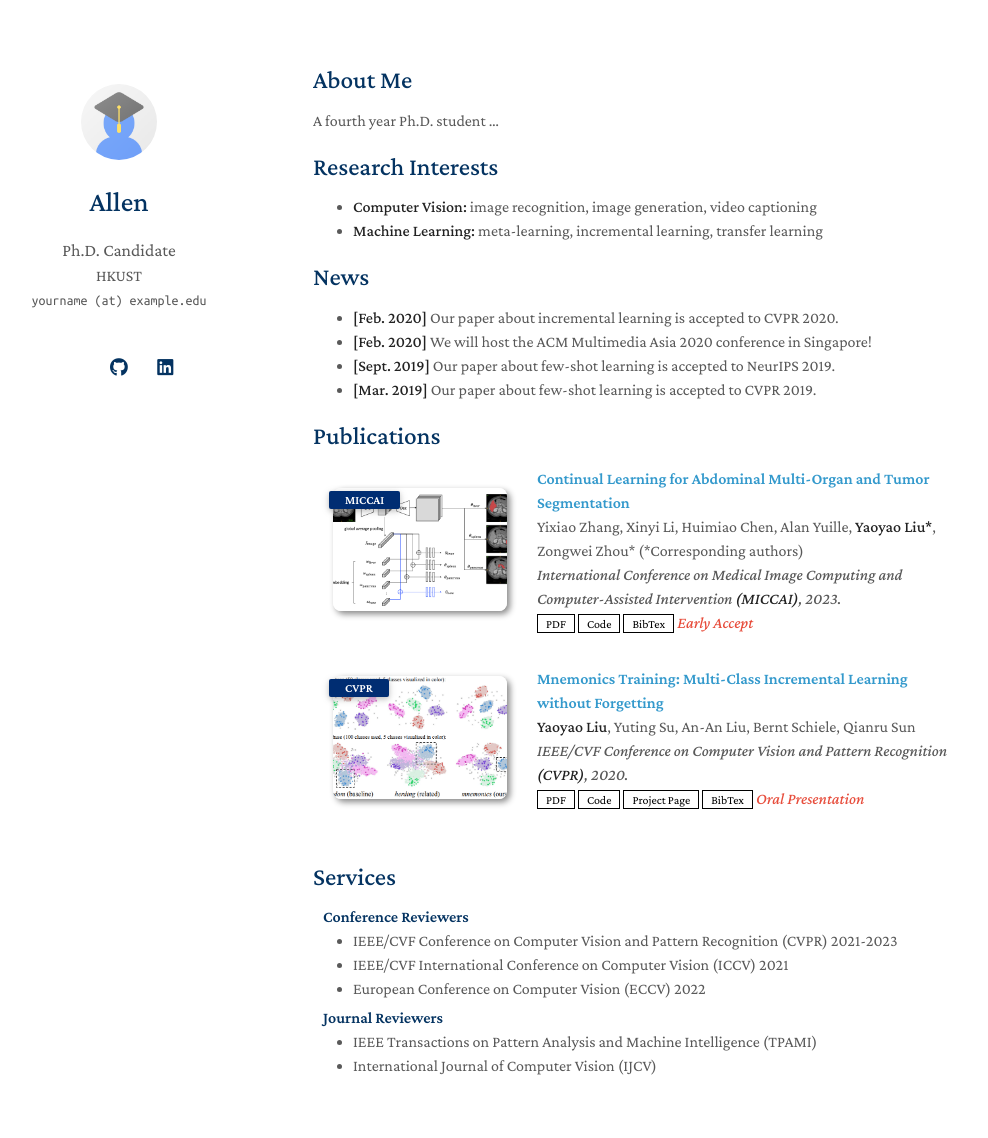
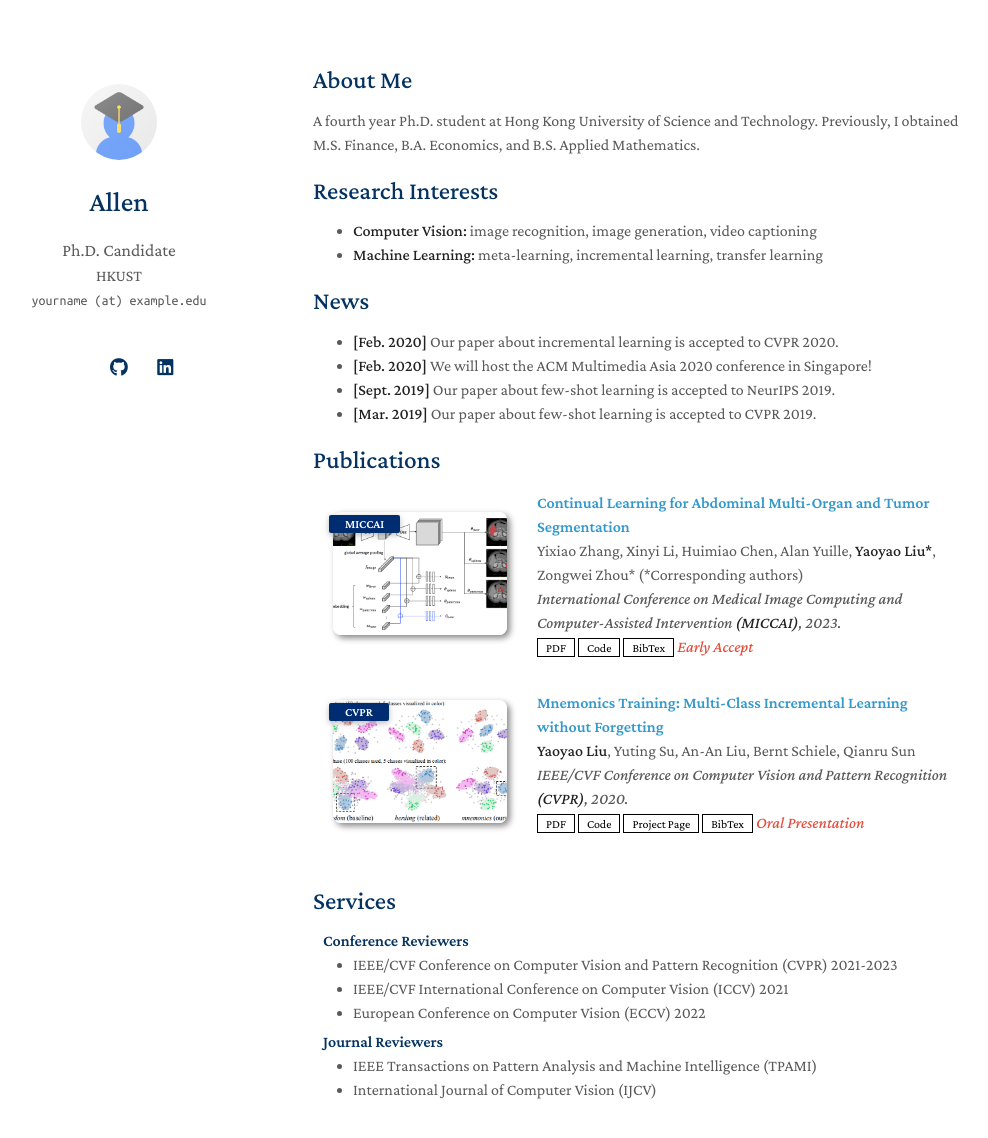
Before and after one commit to allenh16/allenh16.github.io, a Jekyll site: the page built from index.md, in a window 1280 px wide and 1196 px high. Shown: the top 1138 px of the window, without its empty margins (157-1145 px from the left). Built offline with Jekyll 4.4.1, drawn with Linux system fonts in a browser that asks for light colours; a style sheet for code colours, icons or effects is not loaded; our own code applies the rules of GitHub Pages for plain Markdown files.

Commit message:
Update index.md

```diff
--- a/index.md
+++ b/index.md
@@ -4,7 +4,7 @@ layout: homepage
 
 ## About Me
 
-A fourth year Ph.D. student ...
+A fourth year Ph.D. student at Hong Kong University of Science and Technology. Previously, I obtained M.S. Finance, B.A. Economics, and B.S. Applied Mathematics.
 
 ## Research Interests
 
```
